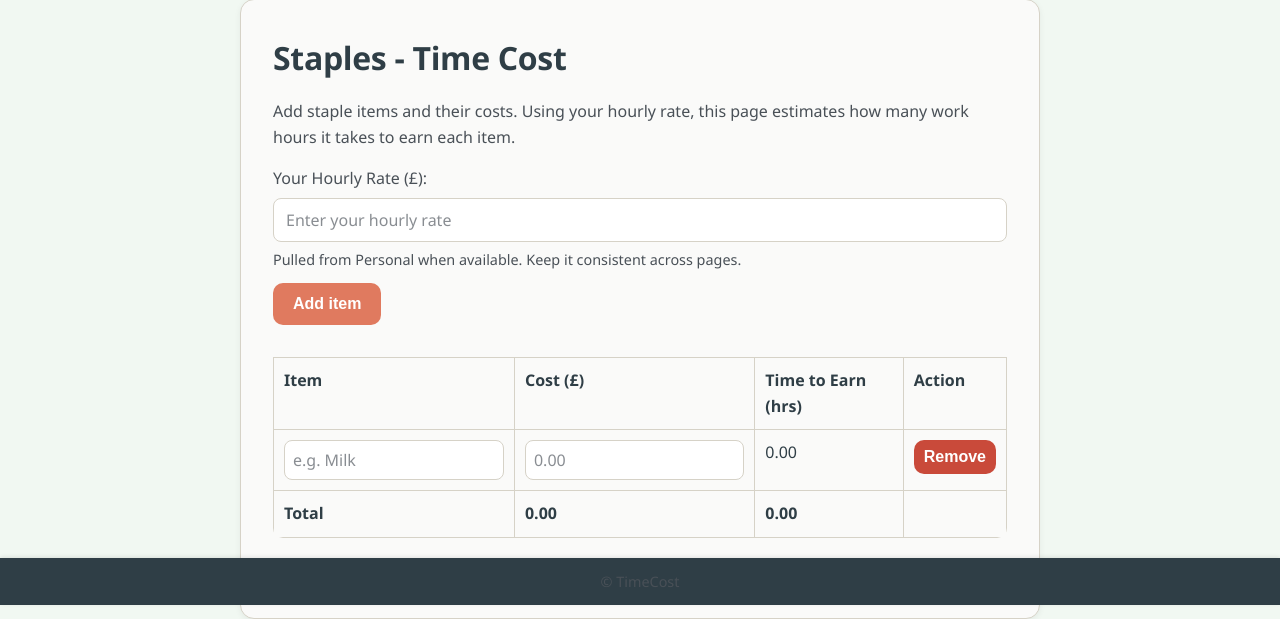
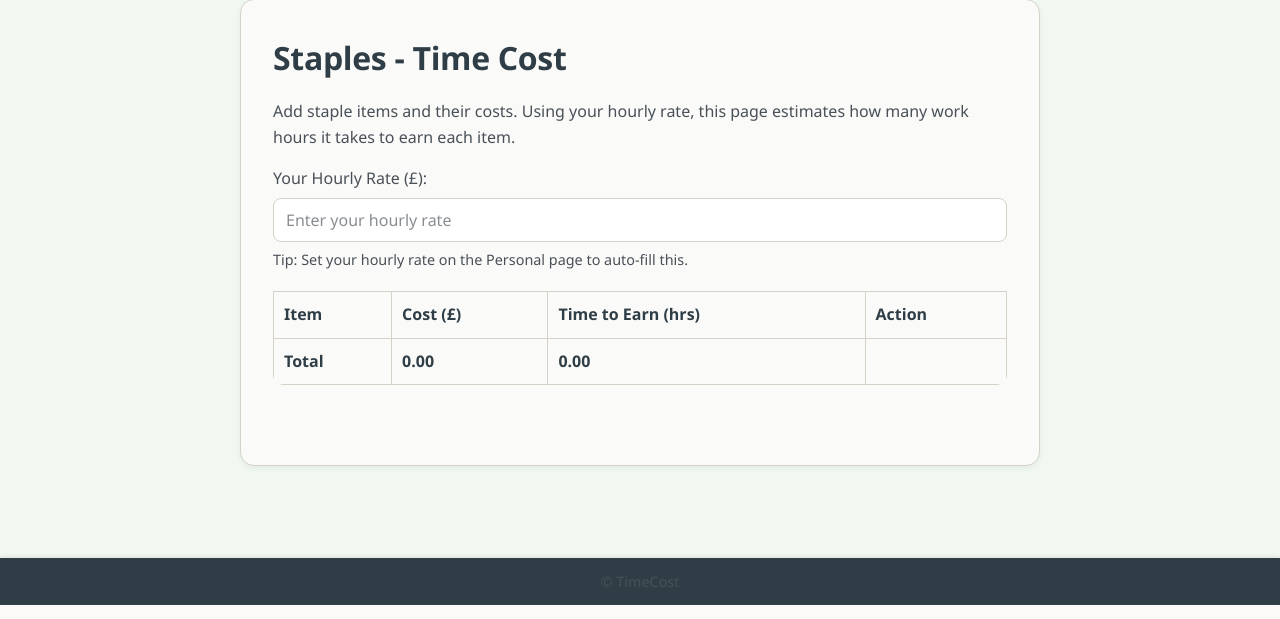
Before and after one commit to HandsomeSandwich/TimeCost, a Flask app: page /staples in a window 1280 px wide. Shown: the part 195-814 px from the top of the page. Run offline with Flask 3, Linux system fonts and the light colour scheme.

Commit message:
staples app

```diff
--- a/app.py
+++ b/app.py
@@ -7,7 +7,8 @@
 from flask import Flask, render_template, request, session, redirect, url_for
 from sqlalchemy import text
 
-
+DEFAULT_CURRENCY = "£"
+ALLOWED_CURRENCIES = {"$", "£", "€", "¥", "₹", "₩", "₽"}
 
 
 # ----------------------------
@@ -112,7 +113,7 @@
 @app.context_processor
 def inject_globals():
     return {
-        "currency": session.get("currency", "£"),
+        "currency": session.get("currency", DEFAULT_CURRENCY),
         "perspective": session.get("perspective", "river"),
     }
 
@@ -284,8 +285,8 @@
         session["workHours"] = request.form.get("workHours")
 
         allowed_currencies = {"$", "£", "€", "¥", "₹", "₩", "₽"}
-        c = request.form.get("currency", session.get("currency", "$"))
-        session["currency"] = c if c in allowed_currencies else "$"
+        c = request.form.get("currency", session.get("currency", DEFAULT_CURRENCY))
+        session["currency"] = c if c in allowed_currencies else DEFAULT_CURRENCY
 
         annual_rate = request.form.get("annualRate")
         hourly_rate = request.form.get("hourlyRate")
@@ -322,7 +323,7 @@
         expenses=expenses_total,
         paycheckAmount=session.get("paycheckAmount", ""),
         payFrequency=session.get("payFrequency", ""),
-        currency=session.get("currency", "$"),
+        currency=session.get("currency", DEFAULT_CURRENCY),
     )
 
 
@@ -586,21 +587,22 @@
 @app.route("/staples", methods=["GET"])
 def staples():
     currency = session.get("currency", "£")  # define it first, always
-    hr = session.get("hourlyRate", "")
+    hr_raw = session.get("hourlyRate", "")
+    hr = safe_float(hr_raw, 0.0)
 
-    if not hr:
+    if hr <= 0:
         eff = get_effective_hourly_rate()
-        hr = f"{eff:.2f}" if eff and eff > 0 else ""
+        hr = eff if eff and eff > 0 else 0.0
 
-    return render_template("staples.html", hourlyRate=hr, currency=currency)
-
+    hr_display = f"{hr:.2f}" if hr > 0 else ""
+    return render_template("staples.html", hourlyRate=hr_display, currency=currency)
 
 
 @app.route("/set_currency", methods=["POST"])
 def set_currency():
     allowed = {"$", "£", "€", "¥", "₹", "₩", "₽"}
-    c = request.form.get("currency", "£")
-    session["currency"] = c if c in allowed else "£"
+    c = request.form.get("currency", DEFAULT_CURRENCY)
+    session["currency"] = c if c in allowed else DEFAULT_CURRENCY
     return redirect(request.referrer or url_for("personal"))
 
 
--- a/templates/staples.html
+++ b/templates/staples.html
@@ -107,6 +107,7 @@
 
   <div class="field">
   <label for="stapleHourlyRate">Your Hourly Rate ({{ currency }}):</label>
+
   <input
     type="number"
     step="0.01"
@@ -114,11 +115,16 @@
     value="{{ hourlyRate or '' }}"
     placeholder="Enter your hourly rate"
   >
-    <small class="hint">Pulled from Personal when available. Keep it consistent across pages.</small>
-  </div>
 
-  <div style="margin: 12px 0;">
-    <button type="button" id="addStapleBtn">Add item</button>
+  {% if hourlyRate %}
+    <small class="hint">
+      Pulled from Personal. You can override it here if needed.
+    </small>
+  {% else %}
+    <small class="hint">
+      Tip: Set your hourly rate on the Personal page to auto-fill this.
+    </small>
+  {% endif %}
 </div>
 
   <div class="table-wrap">
@@ -145,4 +151,5 @@
     </table>
   </div>
 </div>
+
 {% endblock %}
```
Lines whose indentation alone changed are shown as unchanged.
